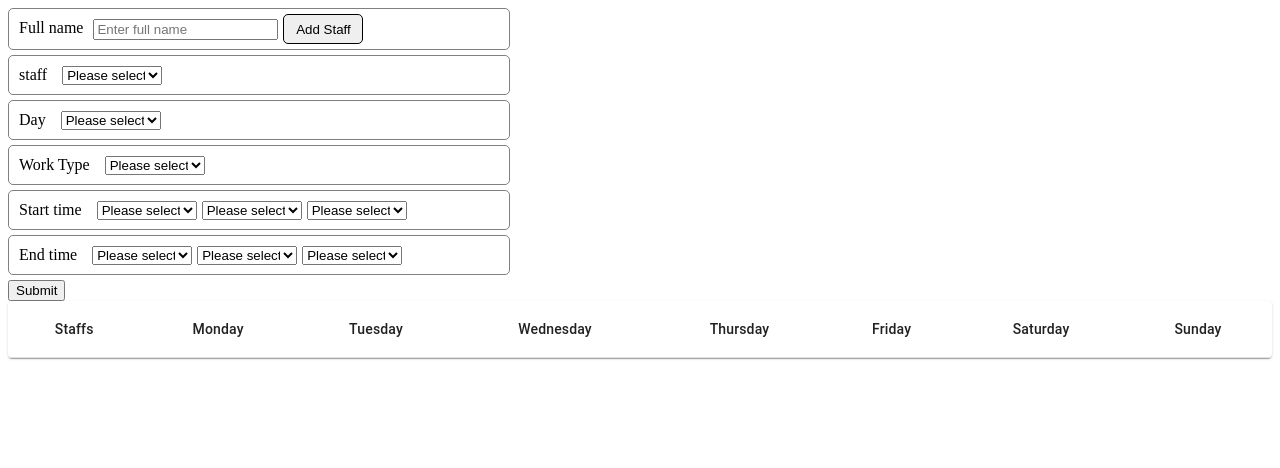
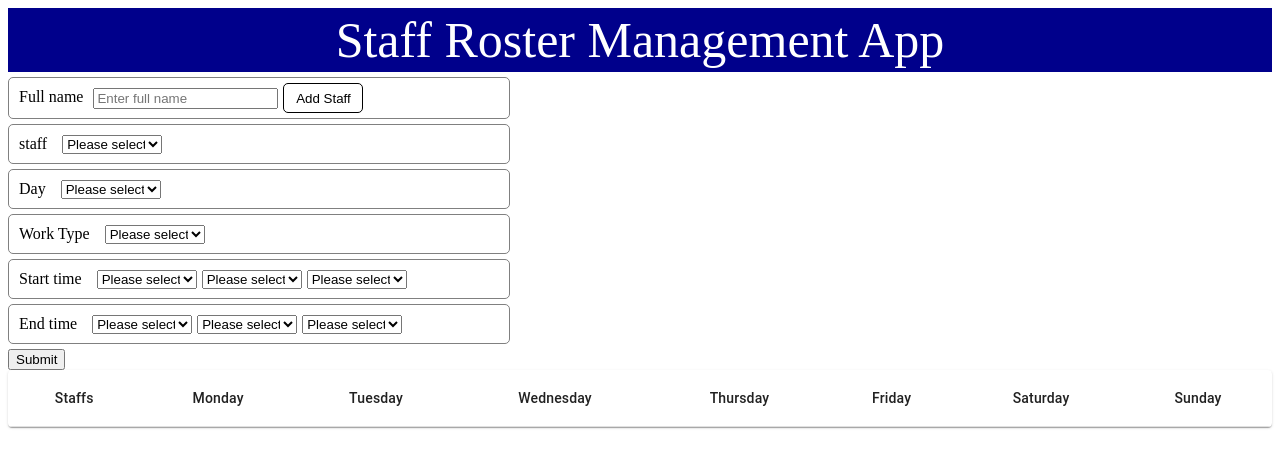
Before and after one commit to etvoilajw/roster, a React (Create React App) app: page / in a window 1280 px wide. Shown: the top 468 px of the page. Built offline with nearby package versions, Linux system fonts and the light colour scheme.

Commit message:
add header and styling

```diff
--- a/src/App.js
+++ b/src/App.js
@@ -8,6 +8,20 @@ const App = () => {
 
   return (
     <div>
+      <header
+        style={{
+          display: "flex",
+          height: "8vh",
+          backgroundColor: "darkblue",
+          color: "white",
+          alignItems: "center",
+          justifyContent: "center",
+          fontSize: "50px",
+          fontFamily: "Georgia, Times New Roman, Times, serif;",
+        }}
+      >
+        Staff Roster Management App
+      </header>
       <AddStaff roster={roster} setRoster={setRoster} />
       <AddShift roster={roster} setRoster={setRoster} />
       <StaffList roster={roster} />
--- a/src/components/AddStaff.module.css
+++ b/src/components/AddStaff.module.css
@@ -28,4 +28,12 @@
   border-radius: 5px;
   align-self: center;
   margin: 5px;
+  background-color: white;
+  color: black;
 }
+
+.button:hover {
+  color: white;
+  background-color: darkblue;
+  cursor: pointer;
+}
```
